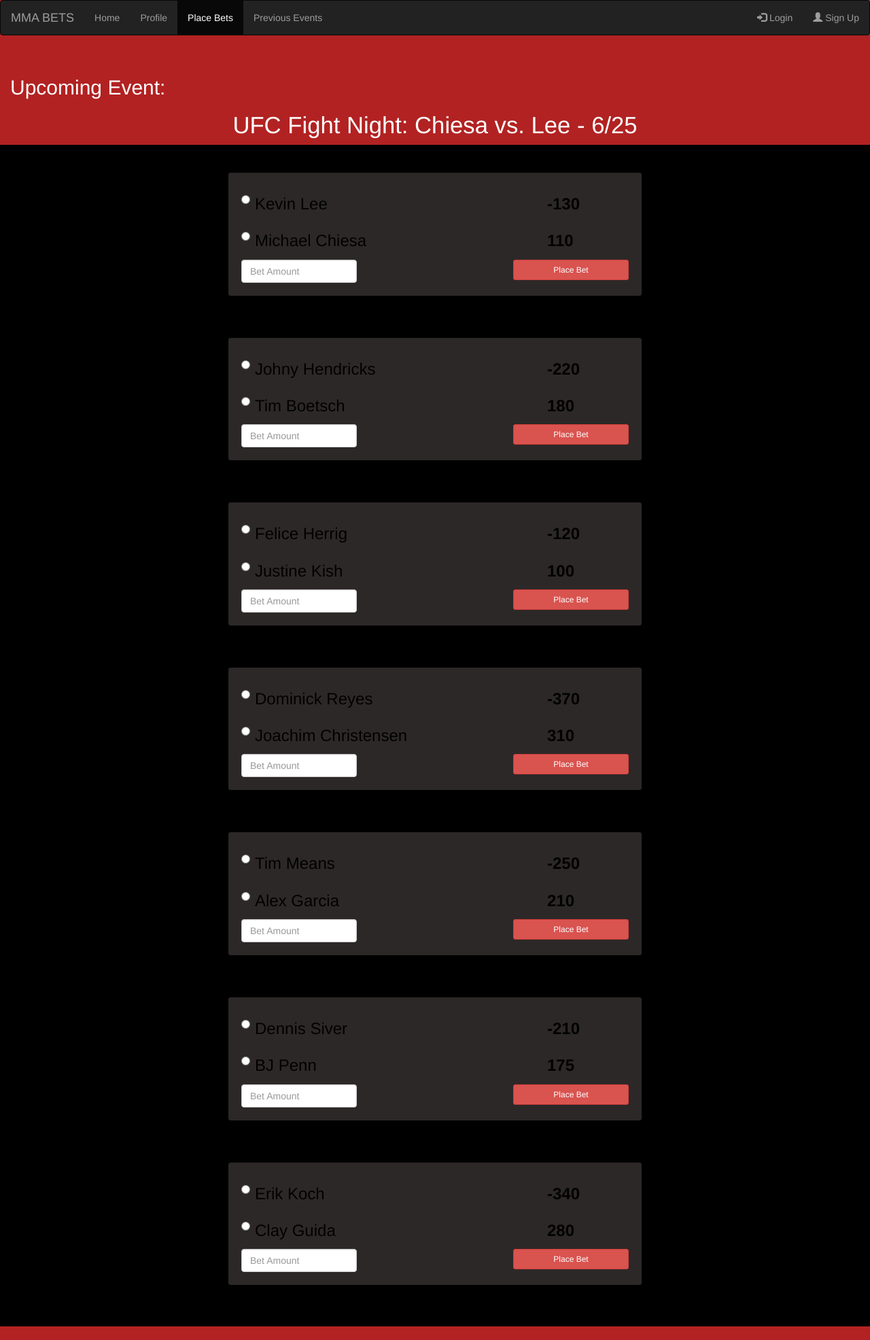
After one commit to arman-ashrafian/MixedMartialBets, a Flask app: page /placeBets in a window 1280 px wide. The commit adds this page. Shown: the whole page at 68% size. Run offline with Flask 2, Linux system fonts and the light colour scheme; data comes from the database, SQL or seed files in the repository; both versions use the stored data as it was after the commit; some libraries are stand-ins or nearby versions.

Commit message:
place bets ui

```diff
--- a/app/__init__.py
+++ b/app/__init__.py
@@ -63,7 +63,7 @@ def runBackgroundThread():
     while True:
         schedule.run_pending()
 
-# Update database background task set up
+# Database-update task set up
 def scheduleTask():
     # update database every 10 seconds
     schedule.every(1).minutes.do(updateDatabase)
@@ -72,4 +72,4 @@ def scheduleTask():
     t.start()
     print("Starting Background Task")
 
-scheduleTask()
+# scheduleTask() # starts background thread
--- a/app/templates/index.html
+++ b/app/templates/index.html
@@ -17,7 +17,7 @@
 
   .row {
     background-color: black;
-    height:700px;
+    height:inherit;
   }
   body {
     background-color: firebrick;
@@ -32,6 +32,7 @@
     font-size: 26pt;
     text-align: center;
   }
+
   </style>
 
   {% block addStyle %}{%endblock%}
@@ -51,7 +52,7 @@
         <li {% block profileActive %}{% endblock %}>
           <a href="#">Profile</a></li>
         <li {% block placeBetsActive %}{% endblock %}>
-          <a href="#">Place Bets</a></li>
+          <a href="/placeBets">Place Bets</a></li>
         <li {% block previousEventsActive %}{% endblock %}>
           <a href="#">Previous Events</a></li>
       </ul>
@@ -82,13 +83,13 @@
       <div class="col-sm-1">
       </div>
 
-      <div class="col-sm-10 text-center" style="background-color:black; height:700px;">
+      <div class="col-sm-10 text-center" style="background-color:black; height:inherit;">
         <br>
         <h2 style="text-align:left;color:white">Upcoming Event:</h2>
         <br /><br />
         <h3 id="eventName">{{event_name}}</h2>
         <br><br><br>
-        <table class="table table-hover" id="fightTable" align="center" border=0>
+        <table class="table" id="fightTable" align="center" border=0>
 
           {% for fight in fights %}
             <tr>
--- a/app/templates/login.html
+++ b/app/templates/login.html
@@ -24,8 +24,8 @@
 {% block loginActive %}class="active"{% endblock %}
 
 {% block page_content %}
-
-<div class="row">
+<div class="container-fluid">
+  <div class="row">
     <div class="col-sm-3">
     </div>
 
--- /dev/null
+++ b/app/templates/placeBets.html
@@ -0,0 +1,96 @@
+{% extends "index.html" %}
+
+{% block addStyle %}
+
+<style>
+
+#betDiv {
+  background-color: rgb(45,40,40);
+  color: black;
+  font-size: 18pt;
+  text-align: left;
+  border-color: black;
+}
+
+</style>
+
+{% endblock %}
+
+{% block homeActive %}{% endblock %}
+{% block placeBetsActive %}class="active"{% endblock %}
+
+{% block page_content %}
+
+<div class="container-fluid">
+
+  <br>
+  <h2 style="text-align:left;color:white">Upcoming Event:</h2>
+  <h3 id="eventName">{{event_name}}</h2>
+
+  <div class="row">
+    <div class="col-sm-3">
+    </div>
+
+    <div class="col-sm-6">
+      <br /><br />
+
+      {% for fight in fights %}
+      <div id="betDiv" class="well">
+            <form>
+              <div class ="row" style="height:inherit;background-color:inherit">
+                <div class="col-sm-9">
+                  <div class="radio">
+                    <label>
+                      <input type="radio" name="optradio">{{fight.fighterA}}
+                    </label>
+                  </div>
+                </div>
+                <div class="col-sm-3">
+                  <label style="padding-top:10px">{{fight.oddA}}</label>
+                </div>
+              </div>
+
+              <div class ="row" style="height:inherit;background-color:inherit">
+                <div class="col-sm-9">
+                  <div class="radio">
+                    <label>
+                      <input type="radio" name="optradio">{{fight.fighterB}}
+                    </label>
+                  </div>
+                </div>
+                <div class="col-sm-3">
+                  <label style="padding-top:10px">{{fight.oddB}}</label>
+                </div>
+              </div>
+
+              <div class="row" style="background-color:inherit">
+                <div class="col-sm-4">
+                  <input type="text" class="form-control"
+                   placeholder="Bet Amount"/>
+                </div>
+                <div class="col-sm-4">
+                </div>
+                <div class="col-sm-4">
+                  <button type="submit" class="btn btn-sm btn-danger btn-block">Place Bet</button>
+                </div>
+              </div>
+        </div><br /><br />
+        {% endfor %}
+
+
+        </div>
+
+
+
+
+
+      </div>
+    </div>
+
+    <div class="col-sm-3">
+    </div>
+
+  </div>
+</div>
+
+{% endblock %}
--- a/app/templates/signUp.html
+++ b/app/templates/signUp.html
@@ -25,6 +25,7 @@
 
 {% block page_content %}
 
+<div class="container-fluid">
   <div class="row">
       <div class="col-sm-3">
       </div>
@@ -61,7 +62,6 @@
 
       <div class="col-sm-3">
       </div>
-
     </div>
   </div>
 
--- a/app/views.py
+++ b/app/views.py
@@ -85,6 +85,19 @@ def signInUser():
             else:
                 return render_template('login.html', incorrect_login=True)
 
+@app.route('/placeBets')
+def placeBets():
+    allFights = models.Fight.query.all()
+    eventName = allFights[-1].event
+
+    fights = []
+    for fight in allFights:
+        if(fight.event == eventName):
+            fights.append(fight)
+
+    return render_template('placeBets.html', event_name=eventName,
+                           fights=fights)
+
 def getCurrentUser():
     currentUser = None
     if 'username' in session:
--- a/run.py
+++ b/run.py
@@ -1,3 +1,3 @@
 from app import app
 
-app.run(debug=False)
+app.run(debug=True)
```
Also changed, not shown: app/database.sqlite3. Lines whose indentation alone changed are shown as unchanged.
